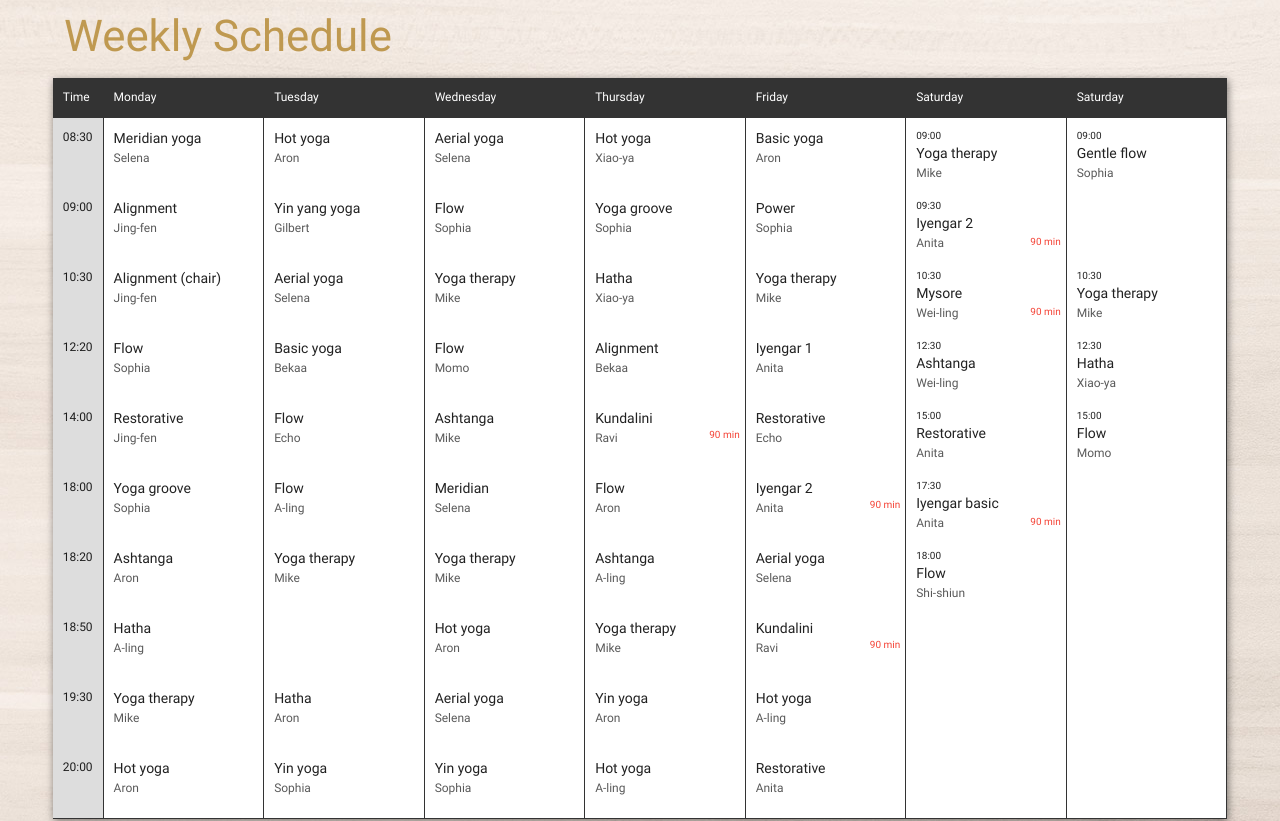
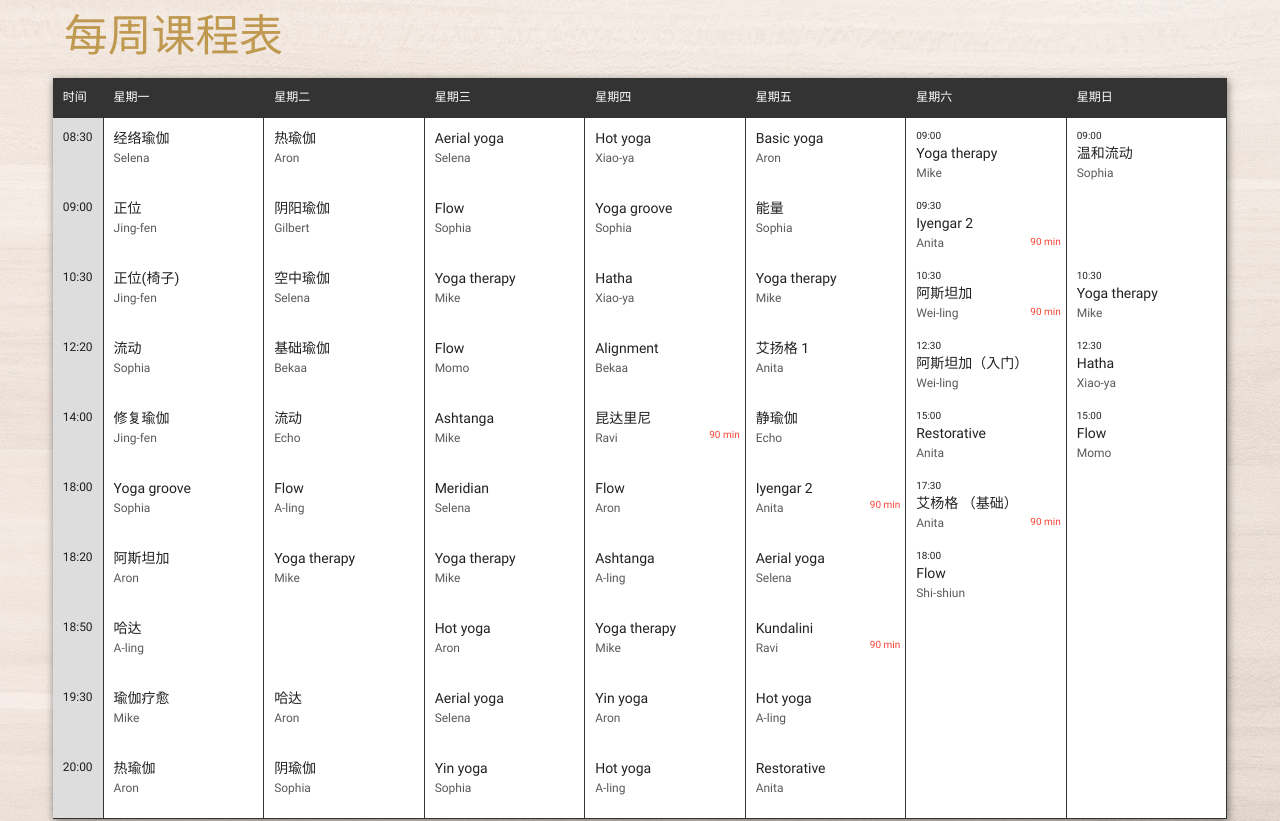
Before and after one commit to thrillstone/bodhitree, a website: page mandarin.html in a window 1280 px wide. Shown: the part 1220-2041 px from the top of the page. Drawn offline with nearby package versions, Linux system fonts and the light colour scheme; some packages are replaced by stand-ins of ours.

Commit message:
Update mandarin.html

```diff
--- a/mandarin.html
+++ b/mandarin.html
@@ -87,11 +87,11 @@
 				<!--   Icon Section   -->
 				<div class="row">
 					<div class="col s12 m12">
-						<h3 id="schedule">Weekly Schedule</h3>
+						<h3 id="schedule">每周课程表</h3>
 					</div>
 					<div class="col s12 m12 schedule-columns">
 						<div class="schedule-column times">
-							<div class="schedule-row title">Time</div>
+							<div class="schedule-row title">时间</div>
 							<div class="schedule-row">08:30</div>
 							<div class="schedule-row">09:00</div>
 							<div class="schedule-row">10:30</div>
@@ -104,25 +104,25 @@
 							<div class="schedule-row">20:00</div>
 						</div>
 						<div class="schedule-column weekday">
-							<div class="schedule-row title">Monday</div>
+							<div class="schedule-row title">星期一</div>
 							<div class="schedule-row">
-								<div class="name">Meridian yoga</div>
+								<div class="name">经络瑜伽</div>
 								<div class="teacher">Selena</div>
 							</div>
 							<div class="schedule-row">
-								<div class="name">Alignment</div>
+								<div class="name">正位</div>
 								<div class="teacher">Jing-fen</div>
 							</div>
 							<div class="schedule-row">
-								<div class="name">Alignment (chair)</div>
+								<div class="name">正位(椅子)</div>
 								<div class="teacher">Jing-fen</div>
 							</div>
 							<div class="schedule-row">
-								<div class="name">Flow</div>
+								<div class="name">流动</div>
 								<div class="teacher">Sophia</div>
 							</div>
 							<div class="schedule-row">
-								<div class="name">Restorative</div>
+								<div class="name">修复瑜伽</div>
 								<div class="teacher">Jing-fen</div>
 							</div>
 							<div class="schedule-row">
@@ -130,42 +130,42 @@
 								<div class="teacher">Sophia</div>
 							</div>
 							<div class="schedule-row">
-								<div class="name">Ashtanga</div>
+								<div class="name">阿斯坦加</div>
 								<div class="teacher">Aron</div>
 							</div>
 							<div class="schedule-row">
-								<div class="name">Hatha</div>
+								<div class="name">哈达</div>
 								<div class="teacher">A-ling</div>
 							</div>
 							<div class="schedule-row">
-								<div class="name">Yoga therapy</div>
+								<div class="name">瑜伽疗愈</div>
 								<div class="teacher">Mike</div>
 							</div>
 							<div class="schedule-row">
-								<div class="name">Hot yoga</div>
+								<div class="name">热瑜伽</div>
 								<div class="teacher">Aron</div>
 							</div>
 						</div>
 						<div class="schedule-column weekday">
-							<div class="schedule-row title">Tuesday</div>
+							<div class="schedule-row title">星期二</div>
 							<div class="schedule-row">
-								<div class="name">Hot yoga</div>
+								<div class="name">热瑜伽</div>
 								<div class="teacher">Aron</div>
 							</div>
 							<div class="schedule-row">
-								<div class="name">Yin yang yoga</div>
+								<div class="name">阴阳瑜伽</div>
 								<div class="teacher">Gilbert</div>
 							</div>
 							<div class="schedule-row">
-								<div class="name">Aerial yoga</div>
+								<div class="name">空中瑜伽</div>
 								<div class="teacher">Selena</div>
 							</div>
 							<div class="schedule-row">
-								<div class="name">Basic yoga</div>
+								<div class="name">基础瑜伽</div>
 								<div class="teacher">Bekaa</div>
 							</div>
 							<div class="schedule-row">
-								<div class="name">Flow</div>
+								<div class="name">流动</div>
 								<div class="teacher">Echo</div>
 							</div>
 							<div class="schedule-row">
@@ -179,16 +179,16 @@
 							<div class="schedule-row">
 							</div>
 							<div class="schedule-row">
-								<div class="name">Hatha</div>
+								<div class="name">哈达</div>
 								<div class="teacher">Aron</div>
 							</div>
 							<div class="schedule-row">
-								<div class="name">Yin yoga</div>
+								<div class="name">阴瑜伽</div>
 								<div class="teacher">Sophia</div>
 							</div>
 						</div>
 						<div class="schedule-column weekday">
-							<div class="schedule-row title">Wednesday</div>
+							<div class="schedule-row title">星期三</div>
 							<div class="schedule-row">
 								<div class="name">Aerial yoga</div>
 								<div class="teacher">Selena</div>
@@ -231,7 +231,7 @@
 							</div>
 						</div>
 						<div class="schedule-column weekday">
-							<div class="schedule-row title">Thursday</div>
+							<div class="schedule-row title">星期四</div>
 							<div class="schedule-row">
 								<div class="name">Hot yoga</div>
 								<div class="teacher">Xiao-ya</div>
@@ -249,7 +249,7 @@
 								<div class="teacher">Bekaa</div>
 							</div>
 							<div class="schedule-row">
-								<div class="name">Kundalini</div>
+								<div class="name">昆达里尼</div>
 								<div class="teacher">Ravi</div>
 								<div class="time red-text">90 min</div>
 							</div>
@@ -275,13 +275,13 @@
 							</div>
 						</div>
 						<div class="schedule-column weekday">
-							<div class="schedule-row title">Friday</div>
+							<div class="schedule-row title">星期五</div>
 							<div class="schedule-row">
 								<div class="name">Basic yoga</div>
 								<div class="teacher">Aron</div>
 							</div>
 							<div class="schedule-row">
-								<div class="name">Power</div>
+								<div class="name">能量</div>
 								<div class="teacher">Sophia</div>
 							</div>
 							<div class="schedule-row">
@@ -289,11 +289,11 @@
 								<div class="teacher">Mike</div>
 							</div>
 							<div class="schedule-row">
-								<div class="name">Iyengar 1</div>
+								<div class="name">艾扬格 1</div>
 								<div class="teacher">Anita</div>
 							</div>
 							<div class="schedule-row">
-								<div class="name">Restorative</div>
+								<div class="name">静瑜伽</div>
 								<div class="teacher">Echo</div>
 							</div>
 							<div class="schedule-row">
@@ -320,7 +320,7 @@
 							</div>
 						</div>
 						<div class="schedule-column weekday weekend">
-							<div class="schedule-row title">Saturday</div>
+							<div class="schedule-row title">星期六</div>
 							<div class="schedule-row">
 								<div class="clock">09:00</div>
 								<div class="name">Yoga therapy</div>
@@ -334,13 +334,13 @@
 							</div>
 							<div class="schedule-row">
 								<div class="clock">10:30</div>
-								<div class="name">Mysore</div>
+								<div class="name">阿斯坦加</div>
 								<div class="teacher">Wei-ling</div>
 								<div class="time red-text">90 min</div>
 							</div>
 							<div class="schedule-row">
 								<div class="clock">12:30</div>
-								<div class="name">Ashtanga</div>
+								<div class="name">阿斯坦加（入门）</div>
 								<div class="teacher">Wei-ling</div>
 							</div>
 							<div class="schedule-row">
@@ -350,7 +350,7 @@
 							</div>
 							<div class="schedule-row">
 								<div class="clock">17:30</div>
-								<div class="name">Iyengar basic</div>
+								<div class="name">艾杨格 （基础）</div>
 								<div class="teacher">Anita</div>
 								<div class="time red-text">90 min</div>
 							</div>
@@ -367,10 +367,10 @@
 							</div>
 						</div>
 						<div class="schedule-column weekday weekend">
-							<div class="schedule-row title">Saturday</div>
+							<div class="schedule-row title">星期日</div>
 							<div class="schedule-row">
 								<div class="clock">09:00</div>
-								<div class="name">Gentle flow</div>
+								<div class="name">温和流动</div>
 								<div class="teacher">Sophia</div>
 							</div>
 							<div class="schedule-row">
```
